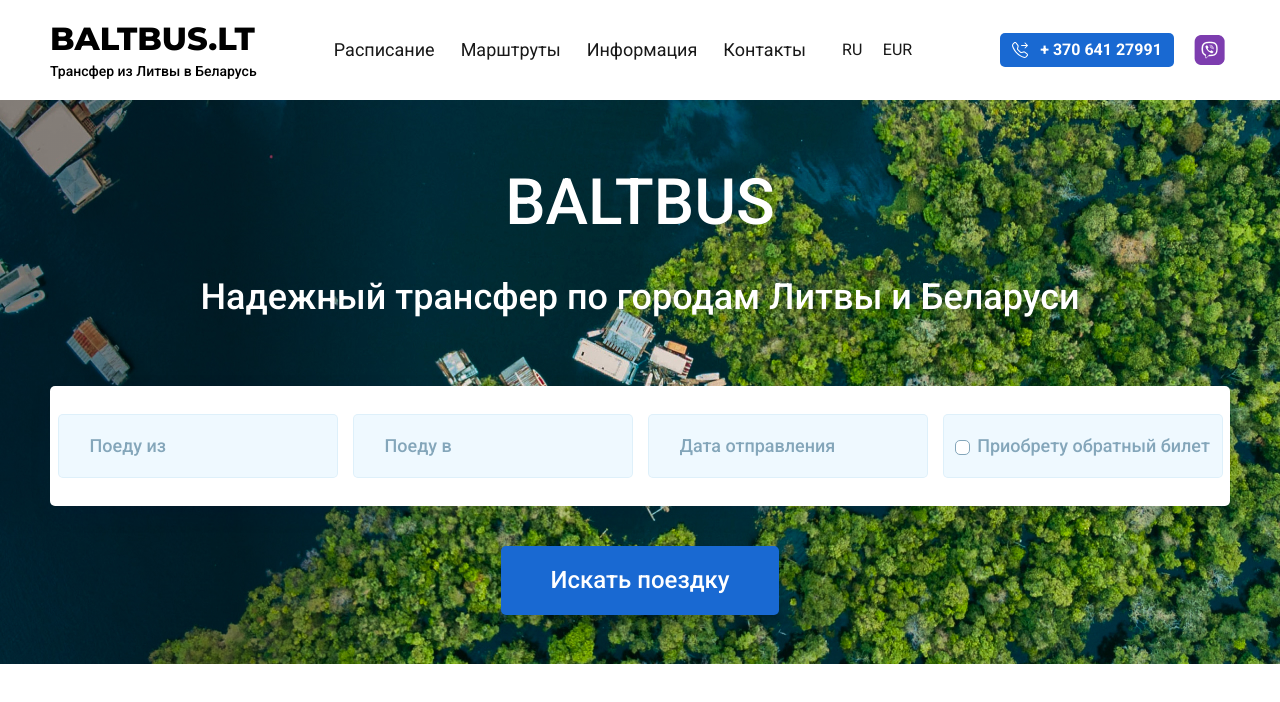
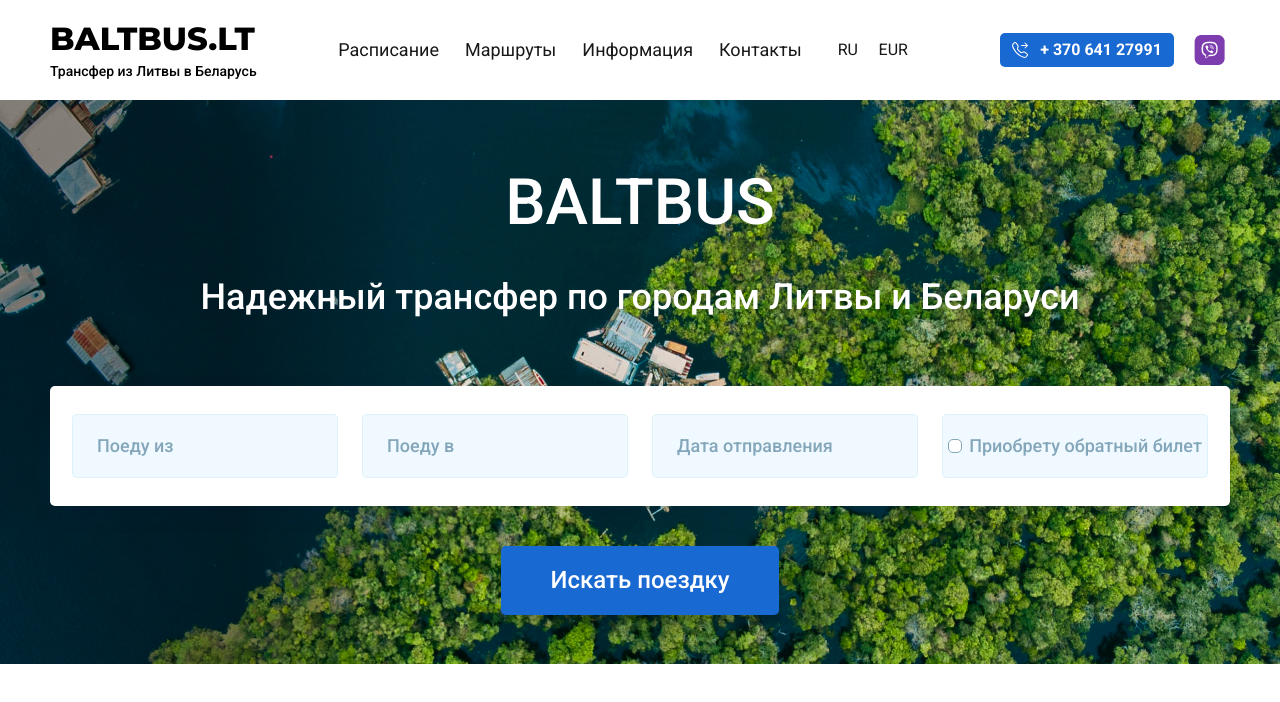
Before and after one commit to ust-alina/ltransfer, a plain HTML site: page index.html in a window 1280 px wide. Drawn offline with nearby package versions, Linux system fonts and the light colour scheme.

Commit message:
Первое изменение главного экрана

```diff
--- a/index.html
+++ b/index.html
@@ -23,7 +23,7 @@
         <nav class="header_navbar navbar">
           <ul>
             <li class="nav-item"><a class="nav-link" href="#">Расписание</a></li>
-            <li class="nav-item"><a class="nav-link" href="#">Марштруты</a></li>
+            <li class="nav-item"><a class="nav-link" href="#">Маршруты</a></li>
             <li class="nav-item"><a class="nav-link" href="#">Информация</a></li>
             <li class="nav-item"><a class="nav-link" href="#">Контакты</a></li>
           </ul>
--- a/source/scss/style.scss
+++ b/source/scss/style.scss
@@ -70,6 +70,11 @@ body {
       margin-right: 26px;
       font-size: 18px;
       line-height: 122.8%;
+      a {
+        &:hover {
+          color: #1969D2;
+        }
+      }
     }
   }
 
@@ -95,6 +100,9 @@ body {
       font-weight: bold;
       font-size: 16px;
       margin-right: 16px;
+      &:hover {
+        background: #3d7aca;
+      }
       img {
         margin-right: 12px;
       }
@@ -200,16 +208,25 @@ body {
 
 
 
-
+.search_form_field {
+  &:first-child {
+    padding-left: 10px;
+  }
+  &:last-child {
+    padding-right: 10px;
+  }
+}
 
 .field_container {
-  width: 280px;
+  width: 266px;
   height: 64px;
   background: #EFF9FF;
   border: 1px solid rgba(157, 202, 230, 0.2);
   box-sizing: border-box;
   border-radius: 5px;
   @extend %flex_container;
+
+
   input {
     background: transparent;
     font-weight: 500;
@@ -218,6 +235,7 @@ body {
     &::placeholder {
       color: #84A6BA;
     }
+
   }
   label {
     font-weight: 500;
@@ -236,15 +254,16 @@ body {
     margin-right: 7px;
     position: relative;
     text-align: center;
-    width: 15px;
-    height: 15px;
+    width: 14px;
+    height: 14px;
     background: #fff;
     vertical-align: middle;
     border: 1px solid #84A6BA;
     box-sizing: border-box;
     border-radius: 5px;
-    font-size: 15px;
-    line-height: 15px;
+    font-size: 12px;
+    line-height: 12px;
+    margin-bottom: 2px;
   }
 
   input[type="checkbox"]:checked + .return_checkbox_label:before {
```
Also changed, not shown: css/style.css.
